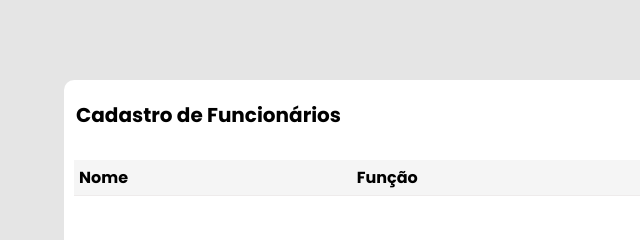
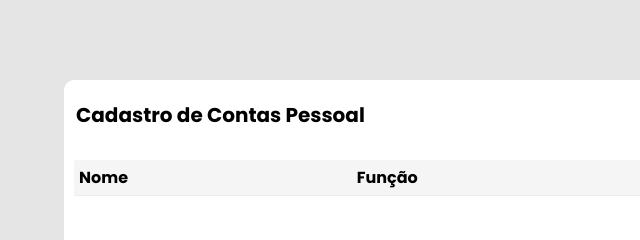
Before and after one commit to wanderson-ss/Contas, a plain HTML site: page index.html in a window 1280 px wide. Shown: the top 240 px of the page, 0-640 px from the left. Drawn offline with nearby package versions, Linux system fonts and the light colour scheme.

Commit message:
Update index.html

```diff
--- a/index.html
+++ b/index.html
@@ -13,7 +13,7 @@
 <body>
   <div class="container">
     <div class="header">
-      <span>Cadastro de Funcionários</span>
+      <span>Cadastro de Contas Pessoal </span>
       <button onclick="openModal()" id="new">Incluir</i></button>
     </div>
 
```
